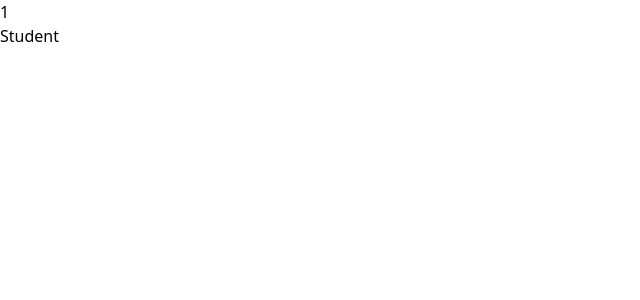
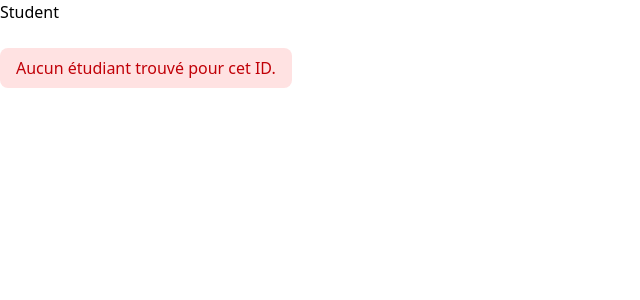
Before and after one commit to Wisoftify-formation/react-darva, a React (Vite) app: page /students/1 in a window 1280 px wide. Shown: the top 300 px of the page, without its empty margins (0-640 px from the left). Built offline with nearby package versions, Linux system fonts and the light colour scheme.

Commit message:
page dédié student

```diff
--- a/src/features/students/StudentListItem.tsx
+++ b/src/features/students/StudentListItem.tsx
@@ -2,6 +2,7 @@ import type { Student } from '../../types';
 import { useState } from 'react';
 import { Modal } from '../../components/Modal';
 import { StudentForm } from './StudentForm';
+import { Link } from 'react-router-dom';
 
 type StudentListItemProps = {
   student: Student,
@@ -51,6 +52,8 @@ export const StudentListItem = (props: StudentListItemProps) => {
           <StudentForm onSubmit={handleEdit} student={student} />
         </Modal>
       : null}
+
+      <Link to={`/students/${student.id}`} className="text-blue-500 hover:text-blue-600">View</Link>
     </div>
   )
 }
--- a/src/pages/Student.tsx
+++ b/src/pages/Student.tsx
@@ -1,14 +1,39 @@
 import {useStudentsCtx} from '../stores/students.context';
 import { useParams } from 'react-router-dom';
+import {useMemo} from 'react';
 
 export const Student = () => {
   const [students] = useStudentsCtx();
   const { id } = useParams();
 
+  const student = useMemo(() => {
+    return students.find(i => `${i.id}` === id);
+  }, [id, students]);
+
   return (
     <div>
-      {id}
       <h1>Student</h1>
+
+      {student ? (
+        <div className="mt-6 flex flex-col gap-4 rounded-xl bg-white p-6 shadow-md max-w-md">
+          <div className="flex flex-col gap-1">
+            <span className="text-gray-500 text-sm">ID</span>
+            <span className="font-mono font-bold text-lg">{student.id}</span>
+          </div>
+          <div className="flex flex-col gap-1">
+            <span className="text-gray-500 text-sm">Prénom</span>
+            <span className="font-semibold text-base">{student.name || <span className="italic text-gray-400">Non renseigné</span>}</span>
+          </div>
+          <div className="flex flex-col gap-1">
+            <span className="text-gray-500 text-sm">Nom</span>
+            <span className="font-semibold text-base">{student.surname || <span className="italic text-gray-400">Non renseigné</span>}</span>
+          </div>
+        </div>
+      ) : (
+        <div className="mt-6">
+          <span className="inline-block px-4 py-2 bg-red-100 text-red-700 rounded-lg">Aucun étudiant trouvé pour cet ID.</span>
+        </div>
+      )}
     </div>
   )
 }
```
